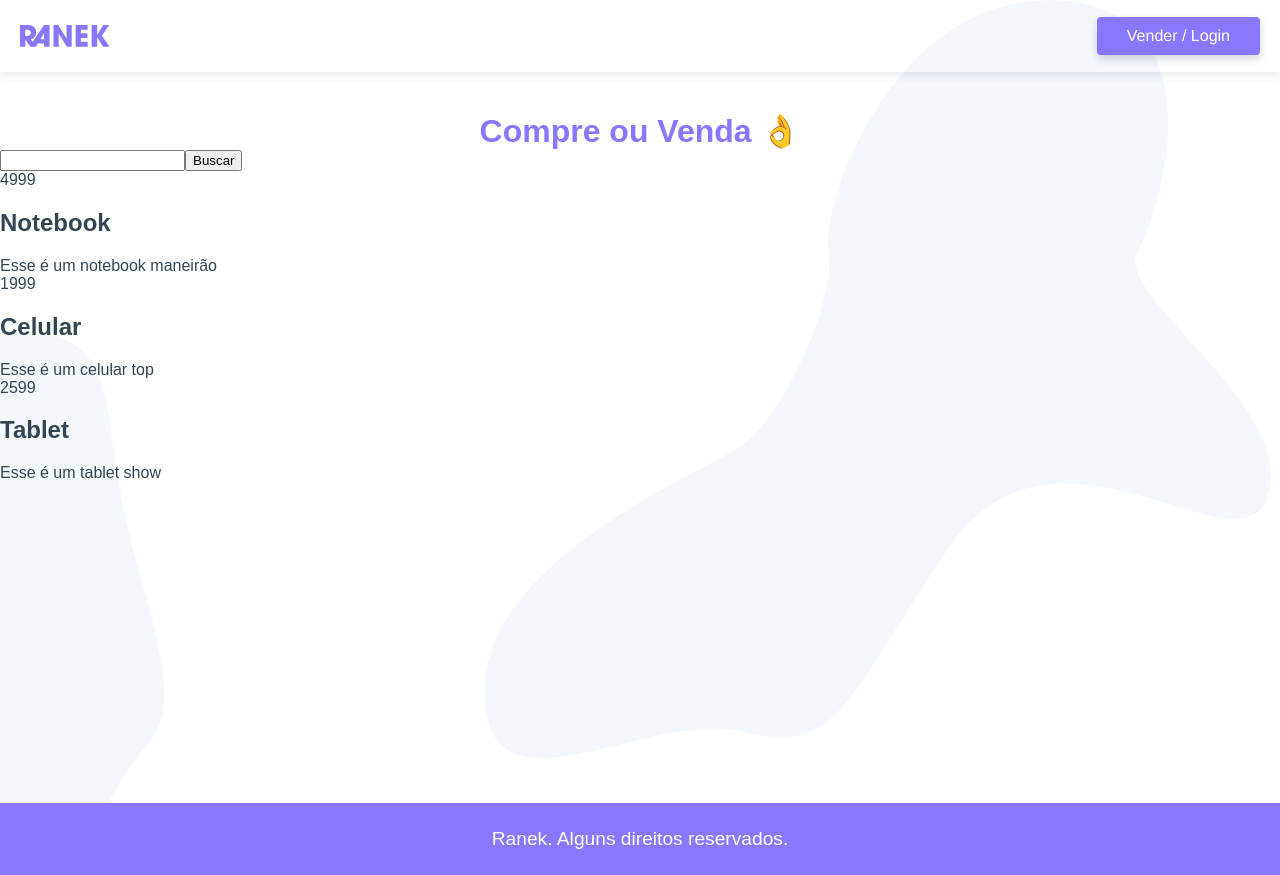
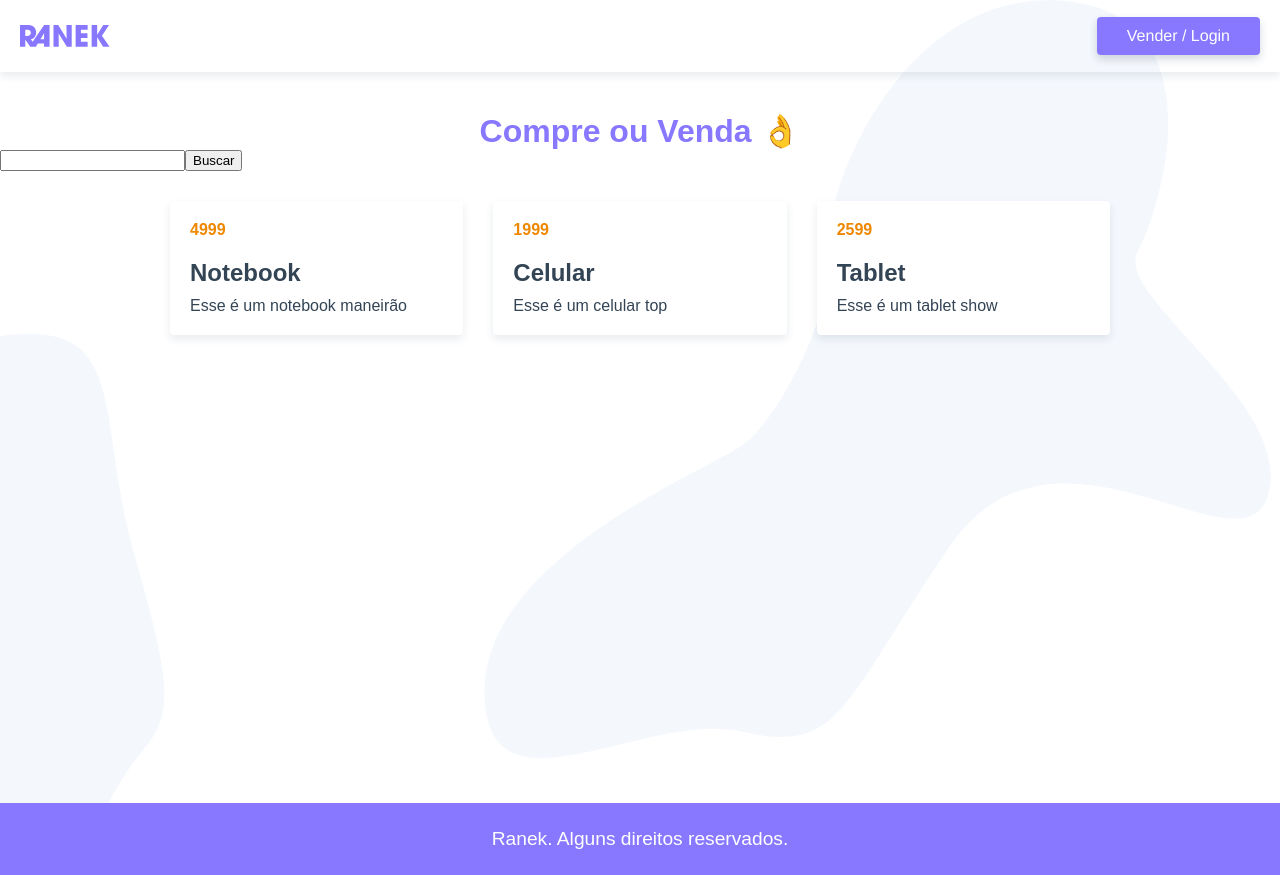
Before and after one commit to diglopes/ranek-vue, a Vue app: page / in a window 1280 px wide. Built offline with nearby package versions, Linux system fonts and the light colour scheme; data requests are answered from the project's data file.

Commit message:
Set styles to product

```diff
--- a/src/App.vue
+++ b/src/App.vue
@@ -26,6 +26,7 @@ export default {
 :root {
   --color-primary: #87f;
   --color-text: #345;
+  --color-accent: #e80
 }
 
 * {
--- a/src/components/ProductsList.vue
+++ b/src/components/ProductsList.vue
@@ -1,16 +1,21 @@
 <template>
-  <section>
-    <ul v-if="products">
-      <li v-for="product in products" :key="product.id">
+  <section class="products-container">
+    <ul v-if="products && products.length" class="products">
+      <li class="product" v-for="product in products" :key="product.id">
+        <router-link to="/">
           <img v-if="product.fotos.length"
             :src="product.image[0].src"
             :alt="product.image[0].alt"
           >
           <p class="price">{{product.preco}}</p>
-        <h2>{{product.nome}}</h2>
+          <h2 class="title">{{product.nome}}</h2>
           <p>{{product.descricao}}</p>
+        </router-link>
       </li>
     </ul>
+    <div class="no-results" v-else-if="products && !products.length">
+      <p>Busca sem resultados, tente outro termo</p>
+    </div>
   </section>
 </template>
 
@@ -46,3 +51,50 @@ export default {
   }),
 };
 </script>
+
+<style scoped>
+.products-container {
+  max-width: 1000px;
+  margin: 0 auto;
+}
+
+.products {
+  display: grid;
+  grid-template-columns: repeat(3, 1fr);
+  grid-gap: 30px;
+  margin: 30px;
+}
+
+.product {
+  box-shadow: 0 4px 8px rgba(30, 60, 90, 0.1);
+  padding: 20px;
+  background-color: white;
+  border-radius: 4px;
+  transition: all 0.2s;
+}
+
+.product:hover {
+  box-shadow: 0 6px 12px rgba(30, 60, 90, 0.2);
+  transform: scale(1.1);
+  position: relative;
+  z-index: 1;
+}
+
+.product img {
+  border-radius: 4px;
+  margin-bottom: 20px;
+}
+
+.title {
+  margin-bottom: 10px;
+}
+
+.price {
+  color: var(--color-accent);
+  font-weight: bold;
+}
+
+.no-results {
+  text-align: center;
+}
+</style>
```
Lines whose indentation alone changed are shown as unchanged.
